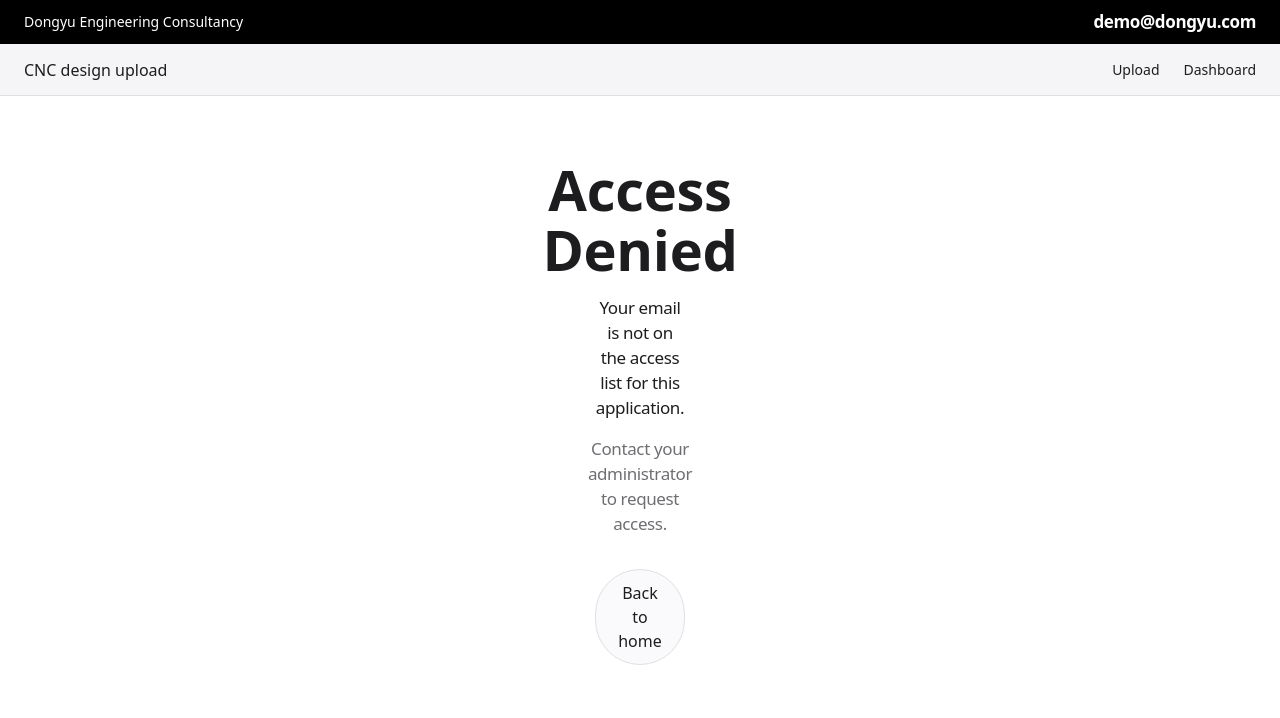
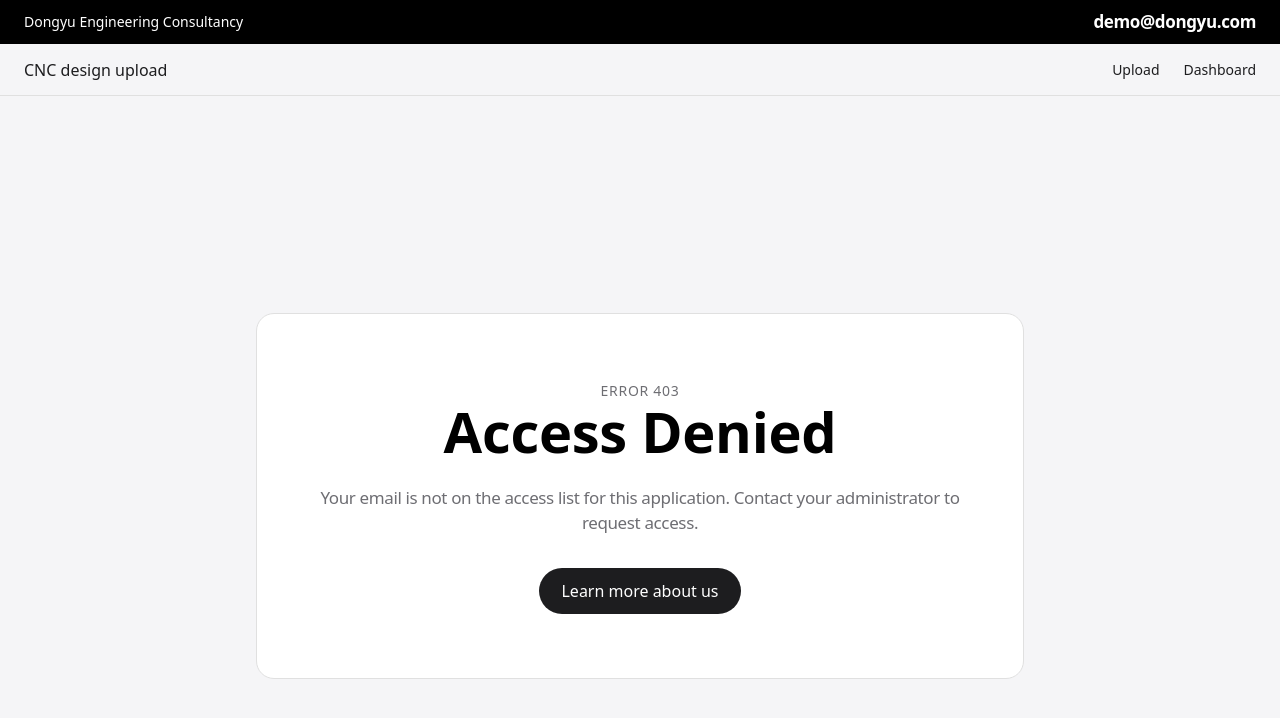
Before and after one commit to nhsbsa-rixue/cloudflare-demo, a SvelteKit app in the folder modules/frontend/: page /access-denied in a window 1280 px wide. Shown: the top 718 px of the page. Built offline with nearby package versions, Linux system fonts and the light colour scheme; no server answers.

Commit message:
Add access denied page

```diff
--- a/modules/frontend/src/routes/+layout.svelte
+++ b/modules/frontend/src/routes/+layout.svelte
@@ -60,3 +60,15 @@
 </SubNav>
 
 {@render children()}
+
+<footer
+  class="w-full py-10 px-6 text-center"
+  style="background-color: #12171d; color: #d0d5db;"
+>
+  <p class="text-2xl font-semibold" style="color: #ffffff;">
+    Dongyu Engineering Consultancy
+  </p>
+  <p class="mt-6 text-sm">
+    © 2026 Dongyu Engineering Consultancy. All rights reserved
+  </p>
+</footer>
--- a/modules/frontend/src/routes/about/+page.svelte
+++ b/modules/frontend/src/routes/about/+page.svelte
@@ -11,50 +11,32 @@
   <title>About Us</title>
 </svelte:head>
 
-<Card variant="tile" tileMode="light">
-  <div class="mx-auto max-w-3xl text-center flex flex-col items-center gap-4">
-    <div in:fly={rise(0)}>
+<main class="min-h-screen bg-canvas-parchment flex items-center justify-center px-6 py-16">
+  <div class="w-full max-w-3xl">
+    <Card variant="utility" class="w-full px-12 py-16 flex flex-col gap-10">
+      <div in:fly={rise(0)} class="text-center flex flex-col items-center gap-4">
         <Heading level={1}>About Us</Heading>
-    </div>
-    <div in:fly={rise(80)}>
         <Lead>We build tools that make manufacturing workflows faster and simpler.</Lead>
       </div>
-  </div>
-</Card>
 
-<section class="reveal">
-  <Card variant="tile" tileMode="parchment">
-    <div class="mx-auto max-w-3xl flex flex-col gap-6">
+      <hr class="border-hairline" />
+
+      <div in:fly={rise(80)} class="text-center flex flex-col items-center gap-4">
         <Heading level={2}>What we do</Heading>
-      <Text size="lg">
+        <Text size="lg" class="text-ink-muted-48">
           Our platform connects CNC operators, designers, and project managers in a single
           workspace — from file upload to final delivery.
         </Text>
       </div>
-  </Card>
-</section>
 
-<section class="reveal">
-  <Card variant="tile" tileMode="dark">
-    <div class="mx-auto max-w-3xl text-center flex flex-col items-center gap-4">
-      <Heading level={2} class="text-body-on-dark">Get in touch</Heading>
-      <Text size="base" class="text-body-muted">
+      <hr class="border-hairline" />
+
+      <div in:fly={rise(160)} class="text-center flex flex-col items-center gap-3">
+        <Heading level={2}>Get in touch</Heading>
+        <Text size="base" class="text-ink-muted-48">
           Interested in joining the platform? Reach out to your administrator.
         </Text>
       </div>
     </Card>
-</section>
-
-<style>
-  @media (prefers-reduced-motion: no-preference) {
-    .reveal {
-      animation: reveal linear both;
-      animation-timeline: view();
-      animation-range: entry 0% entry 40%;
-    }
-    @keyframes reveal {
-      from { opacity: 0; transform: translateY(16px); }
-      to   { opacity: 1; transform: translateY(0); }
-    }
-  }
-</style>
+  </div>
+</main>
--- a/modules/frontend/src/routes/access-denied/+page.svelte
+++ b/modules/frontend/src/routes/access-denied/+page.svelte
@@ -2,7 +2,7 @@
   import { fly } from 'svelte/transition';
   import { cubicOut } from 'svelte/easing';
   import { Card } from '$lib/components/ui/card/index.js';
-  import { Heading, Lead, Text } from '$lib/components/ui/typography/index.js';
+  import { Heading, Text, Caption } from '$lib/components/ui/typography/index.js';
   import { Button } from '$lib/components/ui/button/index.js';
 
   const rise = (delay: number) => ({ y: 16, duration: 600, delay, easing: cubicOut });
@@ -10,23 +10,27 @@
 
 <svelte:head>
   <title>Access Denied</title>
+  <meta name="description" content="Your email is not on the access list for this application." />
 </svelte:head>
 
-<Card variant="tile" tileMode="light">
-  <div class="mx-auto max-w-xl text-center flex flex-col items-center gap-4 py-16">
+<main class="min-h-screen bg-canvas-parchment flex items-center justify-center px-6 py-16">
+  <div class="w-full max-w-3xl">
+    <Card variant="utility" class="w-full px-12 py-16 flex flex-col items-center text-center gap-6">
       <div in:fly={rise(0)}>
+        <Caption class="text-ink-muted-48 uppercase tracking-wider mb-3">Error 403</Caption>
         <Heading level={1}>Access Denied</Heading>
       </div>
       <div in:fly={rise(80)}>
-      <Lead>Your email is not on the access list for this application.</Lead>
-    </div>
-    <div in:fly={rise(160)}>
-      <Text size="base" class="text-ink-muted-48">
+        <Text size="lg" class="text-ink-muted-48">
+          Your email is not on the access list for this application.
           Contact your administrator to request access.
         </Text>
       </div>
-    <div in:fly={rise(240)} class="mt-4">
-      <Button variant="secondary" size="pill" href="/" label="Back to home" />
-    </div>
+      <div in:fly={rise(160)} class="mt-2">
+        <Button variant="dark" size="pill" href="/about" style="color: rgb(var(--color-body-on-dark));">
+          <span class="text-body-on-dark">Learn more about us</span>
+        </Button>
       </div>
     </Card>
+  </div>
+</main>
--- a/modules/frontend/src/routes/upload/+page.svelte
+++ b/modules/frontend/src/routes/upload/+page.svelte
@@ -132,16 +132,4 @@
       </div>
     </div>
   </section>
-
-  <footer
-    class="w-full py-10 px-6 text-center"
-    style="background-color: #12171d; color: #d0d5db;"
-  >
-    <p class="text-2xl font-semibold" style="color: #ffffff;">
-      Dongyu Engineering Consultancy
-    </p>
-    <p class="mt-6 text-sm">
-      © 2026 Dongyu Engineering Consultancy. All rights reserved
-    </p>
-  </footer>
 </main>
```
Also changed, not shown: 1 other file (tests, documents, lock files or other folders). Lines whose indentation alone changed are shown as unchanged.
